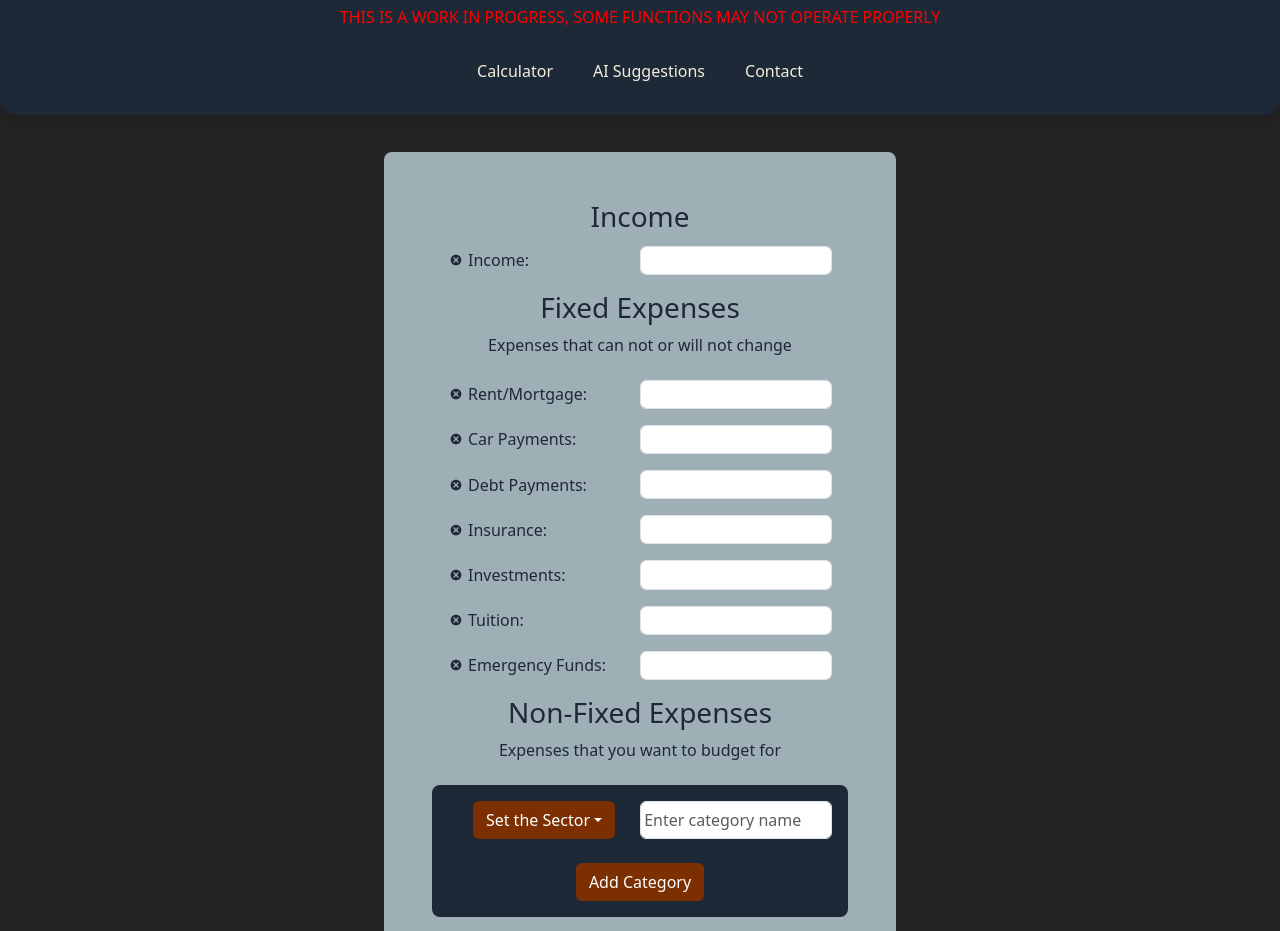
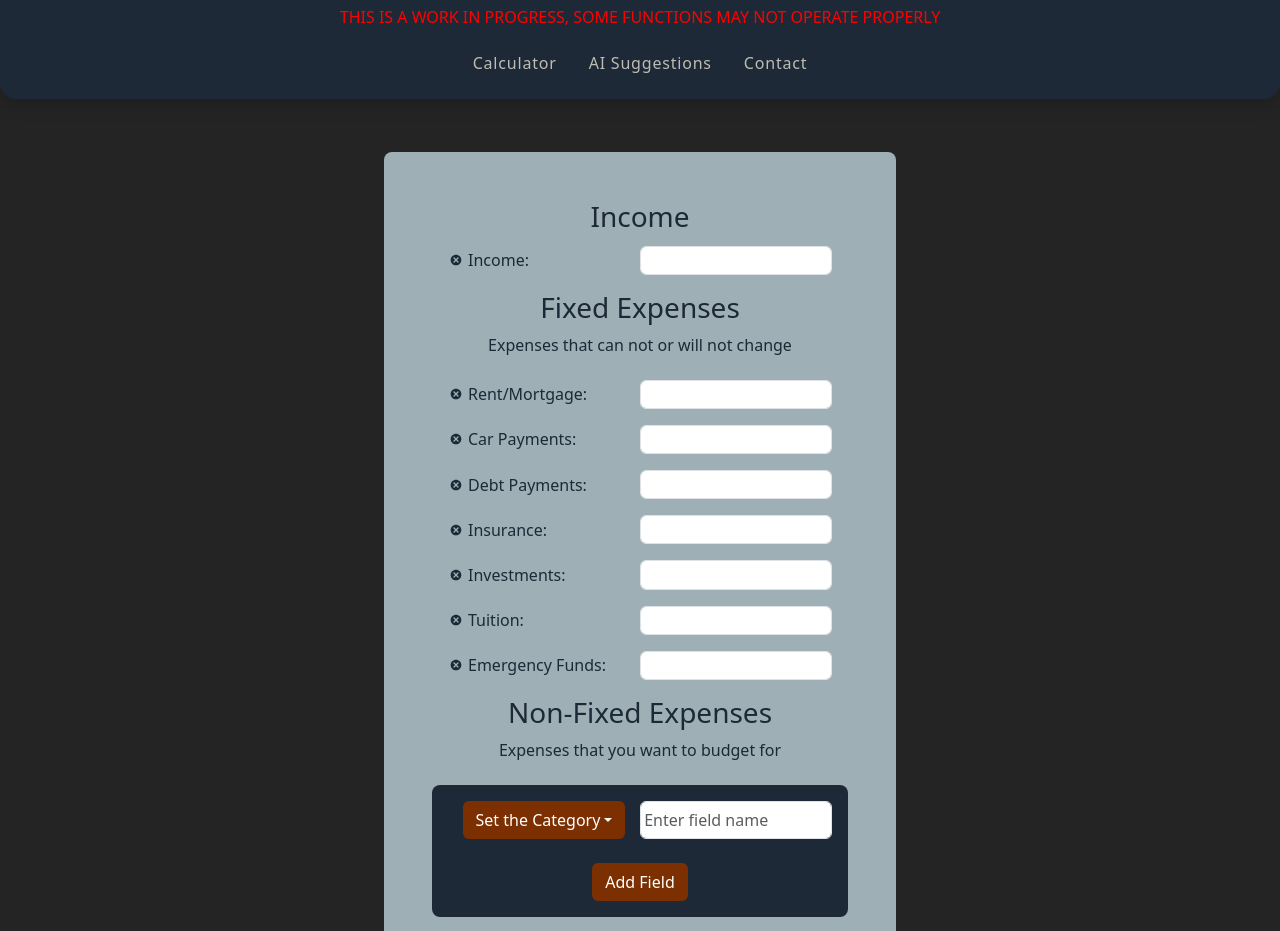
Before and after one commit to harveyji1/HarveysBudgetTool, a React (Vite) app: page / in a window 1280 px wide. Shown: the top 931 px of the page. Built offline with nearby package versions, Linux system fonts and the light colour scheme.

Commit message:
Category to Field
- Changed category to field
- Changed sector to category
- Navbar corrections and styling

```diff
--- a/src/App.tsx
+++ b/src/App.tsx
@@ -7,11 +7,9 @@ import 'bootstrap/dist/css/bootstrap.min.css';
 
 function App() {
   // const [count, setCount] = useState(0)
-  const items = ["Calculator","AI Suggestions", "Contact"];
   return (
     <div>
-      <NavBar
-        navItems={items}/>
+      <NavBar/>
       <Calculator/>
     </div>
 
--- a/src/components/Calculator/AddCategory.tsx
+++ /dev/null
@@ -1,58 +0,0 @@
-import './AddCategory.css';
-import { useState } from 'react';
-import Button from 'react-bootstrap/Button';
-import Form from 'react-bootstrap/Form';
-import Dropdown from 'react-bootstrap/Dropdown';
-import { DropdownButton } from 'react-bootstrap';
-
-interface AddCategoryProps {
-  onAddCategory: (categoryName: string, sector: string) => void;
-}
-
-function AddCategory({ onAddCategory }: AddCategoryProps) {
-  const [newCategoryName, setNewCategoryName] = useState('');
-  const [newSector, setNewSector] = useState('Set the Sector');
-  const [error, setError] = useState<string | null>(null); // State for error message
-
-  const handleAdd = () => {
-    if (newCategoryName.trim() === '') {
-      setError('Please enter a category name.');
-      return;
-    }
-    if (newSector === 'Set the Sector') {
-      setError('Please choose a sector.');
-      return;
-    }
-
-    // If no errors, proceed with adding the category
-    onAddCategory(newCategoryName.trim(), newSector);
-    setNewCategoryName(''); // Clear input after adding
-    setError(null); // Clear error message
-  };
-
-  return (
-    <div className="addCategory">
-      <Form.Group>
-        <div className="formField">
-          <DropdownButton id="dropdown-basic-button" title={newSector}>
-            <Dropdown.Item onClick={() => setNewSector('Income')}>Income</Dropdown.Item>
-            <Dropdown.Item onClick={() => setNewSector('Fixed Expenses')}>Fixed Expenses</Dropdown.Item>
-            <Dropdown.Item onClick={() => setNewSector('Non-Fixed Expenses')}>Non-Fixed Expenses</Dropdown.Item>
-          </DropdownButton>
-          <Form.Control
-            type="text"
-            value={newCategoryName}
-            onChange={(e) => setNewCategoryName(e.target.value)}
-            placeholder="Enter category name"
-          />
-        </div>
-      </Form.Group>
-      {error && <p className="error-text">{error}</p>} {/* Show error message if present */}
-      <Button onClick={handleAdd} className="mt-2">
-        Add Category
-      </Button>
-    </div>
-  );
-}
-
-export default AddCategory;
--- a/src/components/Calculator/AddCategory.css
+++ b/src/components/Calculator/AddField.css
@@ -1,4 +1,4 @@
-.addCategory{
+.addField{
     margin: 1rem 0rem;
     padding: 1rem;
     border-radius: .5rem;
--- /dev/null
+++ b/src/components/Calculator/AddField.tsx
@@ -0,0 +1,58 @@
+import './AddField.css';
+import { useState } from 'react';
+import Button from 'react-bootstrap/Button';
+import Form from 'react-bootstrap/Form';
+import Dropdown from 'react-bootstrap/Dropdown';
+import { DropdownButton } from 'react-bootstrap';
+
+interface AddFieldProps {
+  onAddField: (categoryName: string, sector: string) => void;
+}
+
+function AddField({ onAddField }: AddFieldProps) {
+  const [newFieldName, setNewFieldName] = useState('');
+  const [newCategory, setNewCategory] = useState('Set the Category');
+  const [error, setError] = useState<string | null>(null); // State for error message
+
+  const handleAdd = () => {
+    if (newFieldName.trim() === '') {
+      setError('Please enter a category name.');
+      return;
+    }
+    if (newCategory === 'Set the Category') {
+      setError('Please choose a category.');
+      return;
+    }
+
+    // If no errors, proceed with adding the category
+    onAddField(newFieldName.trim(), newCategory);
+    setNewFieldName(''); // Clear input after adding
+    setError(null); // Clear error message
+  };
+
+  return (
+    <div className="addField">
+      <Form.Group>
+        <div className="formField">
+          <DropdownButton id="dropdown-basic-button" title={newCategory}>
+            <Dropdown.Item onClick={() => setNewCategory('Income')}>Income</Dropdown.Item>
+            <Dropdown.Item onClick={() => setNewCategory('Fixed Expenses')}>Fixed Expenses</Dropdown.Item>
+            <Dropdown.Item onClick={() => setNewCategory('Non-Fixed Expenses')}>Non-Fixed Expenses</Dropdown.Item>
+          </DropdownButton>
+          <Form.Control
+            type="text"
+            value={newFieldName}
+            onChange={(e) => setNewFieldName(e.target.value)}
+            placeholder="Enter field name"
+          />
+        </div>
+      </Form.Group>
+      {error && <p className="error-text">{error}</p>} {/* Show error message if present */}
+      <Button onClick={handleAdd} className="mt-2">
+        Add Field
+      </Button>
+    </div>
+  );
+}
+
+export default AddField;
--- a/src/components/Calculator/Calculator.css
+++ b/src/components/Calculator/Calculator.css
@@ -38,7 +38,7 @@
     text-align: left;
 }
 
-.categoryLabel{
+.fieldLabel{
     display: flex;
     align-items: center;
     gap: .25rem;
@@ -49,3 +49,30 @@
 .form-control{
     padding: .1rem .2rem !important;
 }
+
+.deleteIcon{
+    cursor: pointer;
+
+}
+
+.deleteIcon:hover{
+    color: red;
+}
+
+.navbar-collapse{
+    gap: 2rem;
+
+}
+
+.navbar-link {
+    font-weight: 400;
+    color: var(--bright-color) !important;
+    letter-spacing: 0.8px;
+    padding: 0 25px;
+    font-size: 18px;
+    opacity: 0.75;
+}
+
+.navbar-link.active {
+    opacity: 1;
+}
--- a/src/components/Calculator/Calculator.tsx
+++ b/src/components/Calculator/Calculator.tsx
@@ -3,7 +3,7 @@ import Button from 'react-bootstrap/Button';
 import Form from 'react-bootstrap/Form';
 import { useState } from 'react';
 import { calculateBudget} from '../../utilities/calculateBudget.ts';
-import AddCategory from './AddCategory';
+import AddField from './AddField.tsx';
 import { TiDelete } from 'react-icons/ti';
 import { Category, CategoryField } from '../../models/Category.ts';
 
@@ -37,30 +37,30 @@ function Calculator() {
     },
   ]);
 
-  const handleAddCategory = (newCategoryName: string, sectorName: string) => {
-    const sectorIndex = categories.findIndex((cat) => cat.name === sectorName);
+  const handleAddField = (newFieldName: string, categoryName: string) => {
+    const sectorIndex = categories.findIndex((cat) => cat.name === categoryName);
     if (sectorIndex !== -1) {
       const updatedCategories = [...categories];
       const newField = {
-        id: newCategoryName.toLowerCase().replace(/\s+/g, ''),
-        label: `${newCategoryName}: `,
+        id: newFieldName.toLowerCase().replace(/\s+/g, ''),
+        label: `${newFieldName}: `,
         value: '',
       };
       updatedCategories[sectorIndex].fields.push(newField);
       setCategories(updatedCategories);
     } else {
-      console.error(`Sector "${sectorName}" not found`);
+      console.error(`Category "${categoryName}" not found`);
     }
   };
 
-  const handleDelete = (id: string, sectorName: string) => {
-    const sectorIndex = categories.findIndex((cat) => cat.name === sectorName);
-    if (sectorIndex !== -1) {
+  const handleDelete = (id: string, categoryName: string) => {
+    const categoryIndex = categories.findIndex((cat) => cat.name === categoryName);
+    if (categoryIndex !== -1) {
       const updatedCategories = [...categories];
-      updatedCategories[sectorIndex].fields = updatedCategories[sectorIndex].fields.filter((item) => item.id !== id);
+      updatedCategories[categoryIndex].fields = updatedCategories[categoryIndex].fields.filter((item) => item.id !== id);
       setCategories(updatedCategories);
     }else {
-      console.error(`Sector "${sectorName}" not found`);
+      console.error(`Category "${categoryName}" not found`);
     }
   };
 
@@ -77,7 +77,7 @@ function Calculator() {
   };
 
   return (
-    <Form className='calculatorForm'>
+    <Form className='calculatorForm' id='calculator'>
       <div className='calculatorInputs'>
         {categories.map((category, categoryIndex) => (
           <div key={categoryIndex} className='category'>
@@ -86,9 +86,9 @@ function Calculator() {
             <Form.Group className='inputs'>
               {category.fields.map((field: CategoryField, fieldIndex: number) => (
                 <div key={fieldIndex} className='formField'>
-                  <Form.Label className='categoryLabel'>
+                  <Form.Label className='fieldLabel'>
                     <TiDelete
-                      style={{ cursor: "pointer" }}
+                      className='deleteIcon'
                       onClick={() => handleDelete(field.id, category.name)}
                     />
                     {field.label}
@@ -102,7 +102,7 @@ function Calculator() {
               ))}
             </Form.Group>
             {category.name === 'Non-Fixed Expenses' && (
-              <AddCategory onAddCategory={handleAddCategory} />
+              <AddField onAddField={handleAddField} />
             )}
           </div>
         ))}
--- a/src/components/NavBar/NavBar.tsx
+++ b/src/components/NavBar/NavBar.tsx
@@ -1,11 +1,8 @@
 import { useState } from "react";
 import "./NavBar.css";
+import { Nav } from "react-bootstrap";
 
-interface NavBarProps {
-    navItems: string[];
-  }
-
-  function NavBar({ navItems }: NavBarProps) {
+  function NavBar() {
 
     const [selectedIndex, setSelectedIndex] = useState(-1);
 
@@ -15,52 +12,10 @@ interface NavBarProps {
           <h6 className="workInProgressMessage">THIS IS A WORK IN PROGRESS, SOME FUNCTIONS MAY NOT OPERATE PROPERLY</h6>
         </div>
         <div className="navbar-elements-container">
-          {/* <button
-            className="navbar-toggler"
-            type="button"
-            data-bs-toggle="collapse"
-            data-bs-target="#navbarSupportedContent"
-            aria-controls="navbarSupportedContent"
-            aria-expanded="false"
-            aria-label="Toggle navigation"
-          >
-            <span className="navbar-toggler-icon" />
-          </button> */}
-          <div
-            className="collapse
-           navbar-collapse"
-          id="navbarSupportedContent">
-            <div className="navbar-nav">
-              {navItems.map((items, index) => (
-                <li
-                  key={items}
-                  className="nav-item"
-                  onClick={() => setSelectedIndex(index)}
-                >
-                  <a
-                    className={
-                      selectedIndex == index
-                        ? "nav-link active fw-bold"
-                        : "nav-link"
-                    }
-                    href="#"
-                  >
-                    {items}
-                  </a>
-                </li>
-              ))}
-            </div>
-            {/* <form className="d-flex me-3">
-              <input
-                className="form-control me-2"
-                type="search"
-                placeholder="Search"
-                aria-label="Search"
-              />
-              <button className="btn btn-outline-success" type="submit">
-                Search
-              </button>
-            </form> */}
+          <div className="collapse navbar-collapse" id="navbarSupportedContent">
+            <Nav.Link href="#calculator" className={selectedIndex === 0 ? 'active navbar-link' : 'navbar-link'} onClick={() => setSelectedIndex(0)}>Calculator</Nav.Link>
+            <Nav.Link href="#aiSuggestions" className={selectedIndex === 1 ? 'active navbar-link' : 'navbar-link'} onClick={() => setSelectedIndex(1)}>AI Suggestions</Nav.Link>
+            <Nav.Link href="#contact" className={selectedIndex === 2 ? 'active navbar-link' : 'navbar-link'} onClick={() => setSelectedIndex(2)}>Contact</Nav.Link>
           </div>
         </div>
       </nav>
```
